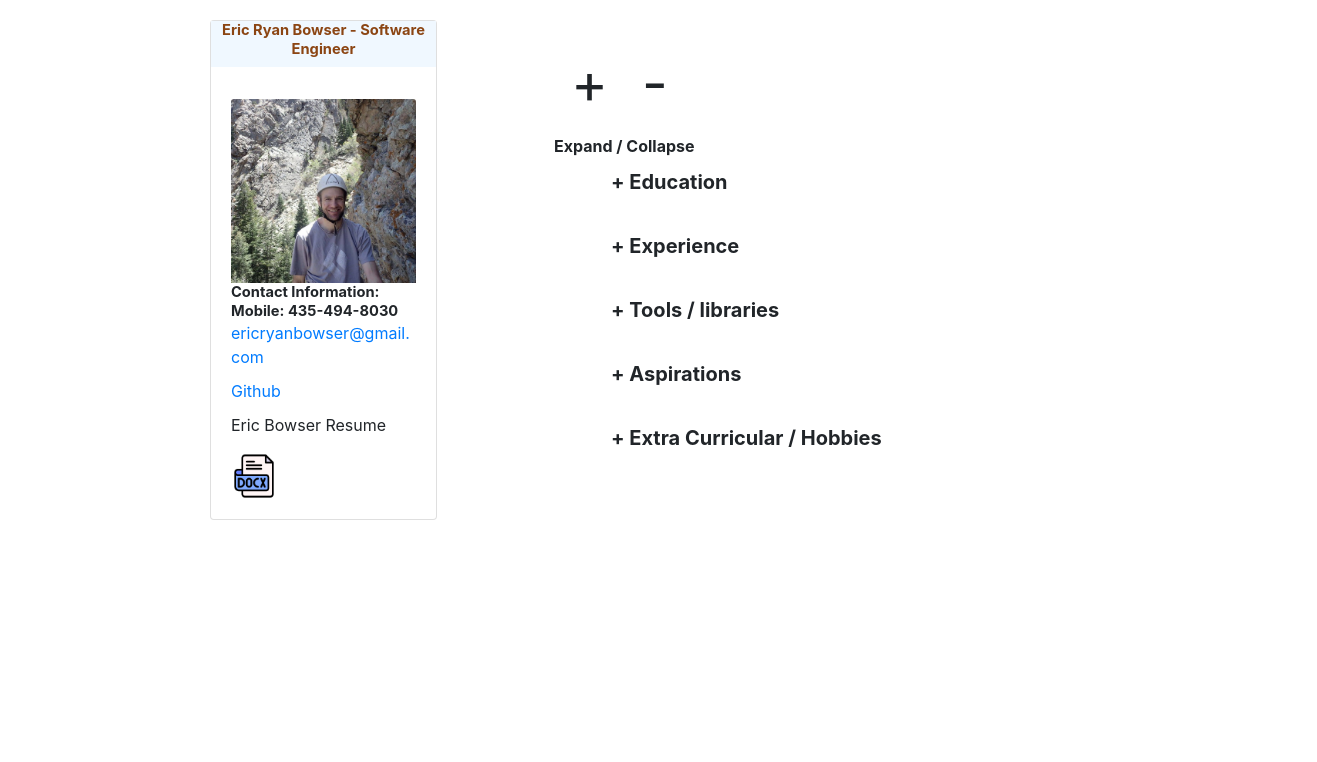
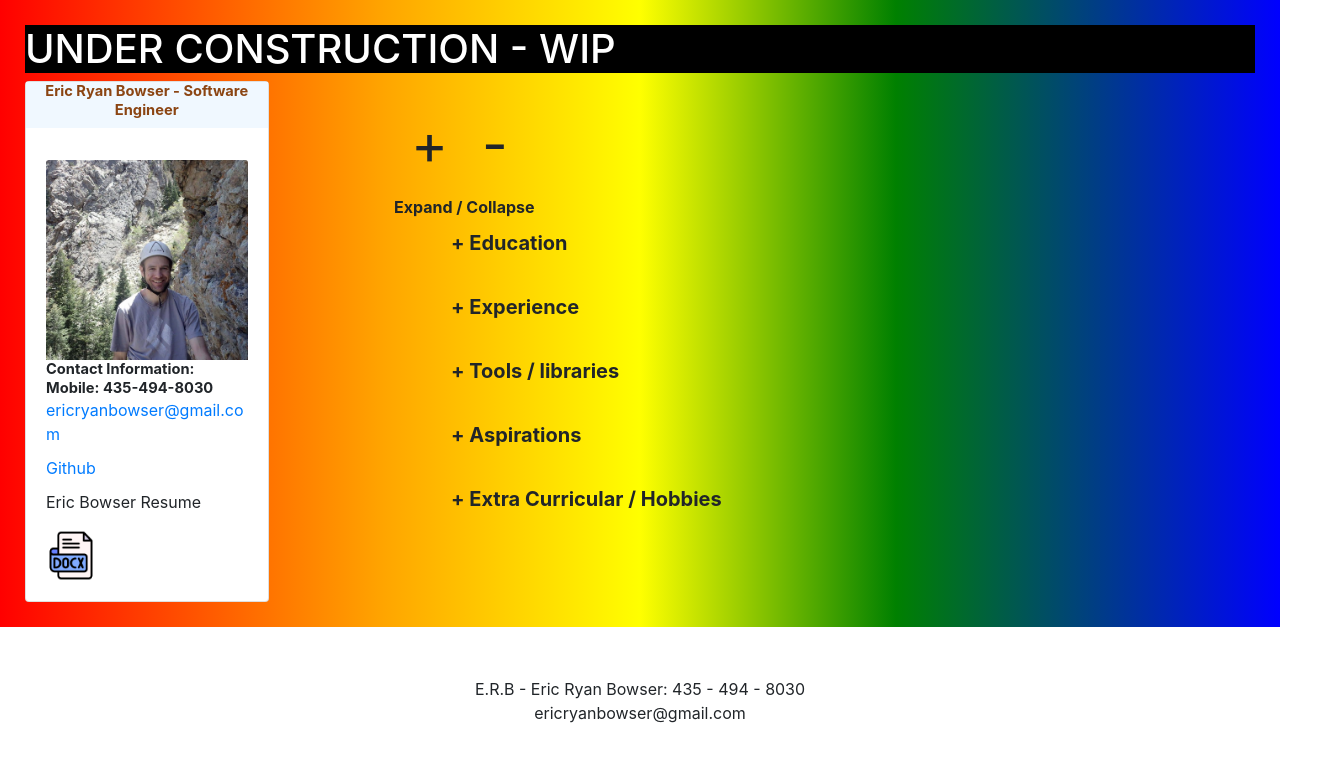
Before and after one commit to ericbowser/Eric-Bowser-Dev, a React (Create React App) app: page / in a window 1280 px wide. Shown: the top 762 px of the page, 1317 px wide, since content can reach past the window. Built offline with nearby package versions, Linux system fonts and the light colour scheme.

Commit message:
new format and playing with gradients

```diff
--- a/public/index.html
+++ b/public/index.html
@@ -17,19 +17,8 @@
     <title>React App</title>
 </head>
 <body>
-</script>
 <noscript>You need to enable JavaScript to run this app.</noscript>
-<div id="root"></div>
-<!--
-  This HTML file is a template.
-  If you open it directly in the browser, you will see an empty page.
-
-  You can add webfonts, meta tags, or analytics to this file.
-  The build step will place the bundled scripts into the <body> tag.
-
-  To begin the development, run `npm start` or `yarn start`.
-  To create a production bundle, use `npm run build` or `yarn build`.
--->
+<div id="root" style="background-image: linear-gradient(to right, red, orange 30%, yellow 50%, green 70%, blue);"></div>
 <script
         src="https://code.jquery.com/jquery-3.3.1.slim.min.js"
         integrity="sha384-q8i/X+965DzO0rT7abK41JStQIAqVgRVzpbzo5smXKp4YfRvH+8abtTE1Pi6jizo"
@@ -45,5 +34,13 @@
         integrity="sha384-JjSmVgyd0p3pXB1rRibZUAYoIIy6OrQ6VrjIEaFf/nJGzIxFDsf4x0xIM+B07jRM"
         crossorigin="anonymous"
 ></script>
+<footer style="text-align: center; padding-top: 50px; position: relative;">
+    <div>
+        <span>E.R.B - Eric Ryan Bowser: 435 - 494 - 8030</span>
+    </div>
+    <div>
+        <p>ericryanbowser@gmail.com</p>
+    </div>
+</footer>
 </body>
 </html>
--- a/src/App.js
+++ b/src/App.js
@@ -7,6 +7,7 @@ import {Button, Alert, Card} from "react-bootstrap";
 import {
     GridCol1Row1,
     GridCol2Row1,
+    GridCol3Row1,
     JustifyDiv,
     GridWrapper,
     TextWrapper,
@@ -295,6 +296,9 @@ function App() {
 
     return (
         <StyledContainer>
+            <h1 style={{backgroundColor: "Black", color: "white"}}>
+                UNDER CONSTRUCTION - WIP
+            </h1>
             <GridWrapper>
                 <GridCol2Row1>
                     <div>
@@ -311,7 +315,6 @@ function App() {
                                     <strong>{explandCollapse(showEducation)} Education</strong>
                                 </div>
                             </Button>
-                            {showEducation ? <div>{getEducationDetails()}</div> : null}
                         </ul>
                     </React.Fragment>
                     <React.Fragment>
@@ -325,14 +328,6 @@ function App() {
                                     <strong>{explandCollapse(showExperience)} Experience</strong>
                                 </div>
                             </Button>
-                            {showExperience ? (
-                                <React.Fragment>
-                                    <TextWrapper>{proEdgeInfo()}</TextWrapper>
-                                    <TextWrapper>{goldPointInfo()}</TextWrapper>
-                                    <TextWrapper>{tekSystemsInfo()}</TextWrapper>
-                                    <TextWrapper>{wtwInfo()}</TextWrapper>
-                                </React.Fragment>
-                            ) : null}
                         </ul>
                     </React.Fragment>
                     <React.Fragment>
@@ -347,9 +342,7 @@ function App() {
                                     {explandCollapse(showDevelopment)} Tools / libraries
                                 </strong>
                             </Button>
-                            {showDevelopment ? (
-                                <TextWrapper>{toolsAndLibraries()}</TextWrapper>
-                            ) : null}
+
                         </ul>
                         <ul>
                             <Button
@@ -360,9 +353,6 @@ function App() {
                             >
                                 <strong>{explandCollapse(showAspirations)} Aspirations</strong>
                             </Button>
-                            {showAspirations ? (
-                                <TextWrapper>{getAspirations()}</TextWrapper>
-                            ) : null}
                         </ul>
                         <ul>
                             <Button
@@ -378,6 +368,11 @@ function App() {
                                     {explandCollapse(showHobbies)} Extra Curricular / Hobbies
                                 </strong>
                             </Button>
+                        </ul>
+                    </React.Fragment>
+                </GridCol2Row1>
+                <GridCol3Row1>
+                    {showEducation ? <div>{getEducationDetails()}</div> : null}
                     {showHobbies ? (
                         <Alert key="33" variant="light">
                             <TextWrapper>
@@ -390,9 +385,21 @@ function App() {
                             </TextWrapper>
                         </Alert>
                     ) : null}
-                        </ul>
+                    {showDevelopment ? (
+                        <TextWrapper>{toolsAndLibraries()}</TextWrapper>
+                    ) : null}
+                    {showAspirations ? (
+                        <TextWrapper>{getAspirations()}</TextWrapper>
+                    ) : null}
+                    {showExperience ? (
+                        <React.Fragment>
+                            <TextWrapper>{proEdgeInfo()}</TextWrapper>
+                            <TextWrapper>{goldPointInfo()}</TextWrapper>
+                            <TextWrapper>{tekSystemsInfo()}</TextWrapper>
+                            <TextWrapper>{wtwInfo()}</TextWrapper>
                         </React.Fragment>
-                </GridCol2Row1>
+                    ) : null}
+                </GridCol3Row1>
                 <GridCol1Row1>
                     <React.Fragment>
                         <Card style={{width: "66%", height: "auto"}}>
@@ -442,7 +449,6 @@ function App() {
                     </React.Fragment>
                 </GridCol1Row1>
             </GridWrapper>
-            <footer></footer>
         </StyledContainer>
     );
 }
--- a/src/styles.js
+++ b/src/styles.js
@@ -1,9 +1,9 @@
 import styled from "styled-components";
 import { Container } from "react-bootstrap";
 
-const StyledContainer = styled(Container)`
-  max-width: 900px;
-  padding: 20px;
+const StyledContainer = styled.div`
+  max-width: 1800px;
+  padding: 25px;
 `;
 const TextWrapper = styled.div`
   font-size: 11pt;
@@ -24,32 +24,42 @@ const GridWrapper = styled.span`
   box-sizing: border-box;
   */
   display: grid;
-  grid-template-columns: 40% 60%;
+  grid-template-columns: 30% 35% 40%;
   word-wrap: break-word;
   @media only screen and (max-width: 600px) {
     ul {
-      padding: 5px 15px 0px 3px;
+      padding: 5px 15px 0 3px;
     }
     display: inline;
   }
 `;
+
 const GridCol1Row1 = styled.div`
   grid-row: 1;
   grid-column-start: 1;
   grid-column-end: 2;
 `;
+
 const GridCol2Row1 = styled.div`
   grid-row: 1;
   grid-column-start: 2;
   grid-column-end: 3;
 `;
 
+const GridCol3Row1 = styled.div`
+  color: antiquewhite;
+  grid-row: 1;
+  grid-column-start: 3;
+  grid-column-end: 4;
+`;
+
 export {
   AlertSubHeader,
   GridCol1Row1,
   GridCol2Row1,
+  GridCol3Row1,
   GridWrapper,
   TextWrapper,
   JustifyDiv,
-  StyledContainer,
+  StyledContainer
 };
```
Lines whose indentation alone changed are shown as unchanged.
